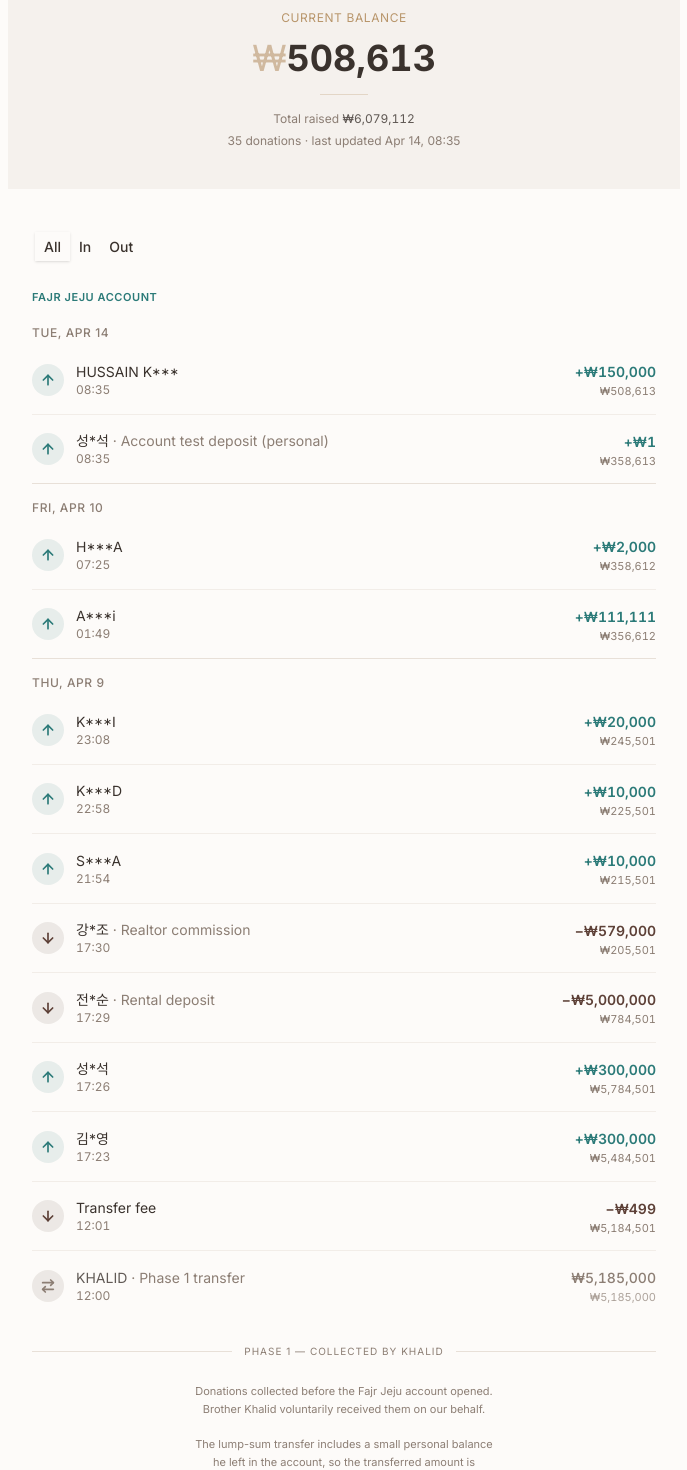
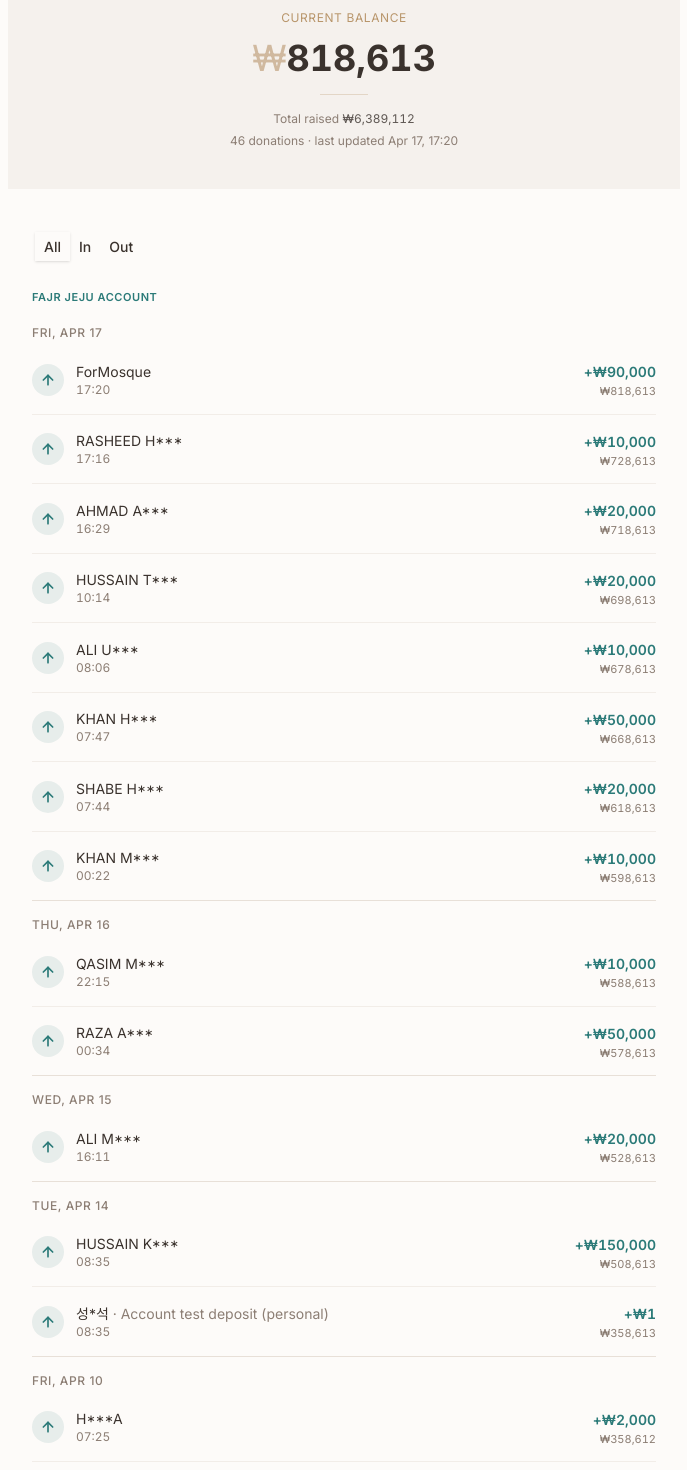
Before and after one commit to jinzerokim/fajrjeju, a Next.js app: page /en/musalla/fund in a window 1280 px wide. Shown: the part 3000-4470 px from the top of the page, without its empty margins (296-983 px from the left). Built offline with nearby package versions, Linux system fonts and the light colour scheme; a web font is replaced by a local one.

Commit message:
feat(donation): add 11 deposits through 2026-04-17, balance 818,613 KRW

```diff
--- a/src/components/donation-ledger.tsx
+++ b/src/components/donation-ledger.tsx
@@ -35,9 +35,20 @@ export interface Transaction {
   footnoteKey?: "yousafLate";
 }
 
-const fajrLastUpdated = "2026-04-14T08:35:24";
+const fajrLastUpdated = "2026-04-17T17:20:28";
 
 const fajrTransactions: Transaction[] = [
+  { date: "2026-04-17", time: "17:20:28", description: "ForMosque", amount: 90000, balance: 818613, type: "입금" },
+  { date: "2026-04-17", time: "17:16:08", description: "RASHEED H***", amount: 10000, balance: 728613, type: "입금" },
+  { date: "2026-04-17", time: "16:29:18", description: "AHMAD A***", amount: 20000, balance: 718613, type: "입금" },
+  { date: "2026-04-17", time: "10:14:22", description: "HUSSAIN T***", amount: 20000, balance: 698613, type: "입금" },
+  { date: "2026-04-17", time: "08:06:08", description: "ALI U***", amount: 10000, balance: 678613, type: "입금" },
+  { date: "2026-04-17", time: "07:47:36", description: "KHAN H***", amount: 50000, balance: 668613, type: "입금" },
+  { date: "2026-04-17", time: "07:44:01", description: "SHABE H***", amount: 20000, balance: 618613, type: "입금" },
+  { date: "2026-04-17", time: "00:22:23", description: "KHAN M***", amount: 10000, balance: 598613, type: "입금" },
+  { date: "2026-04-16", time: "22:15:05", description: "QASIM M***", amount: 10000, balance: 588613, type: "입금" },
+  { date: "2026-04-16", time: "00:34:40", description: "RAZA A***", amount: 50000, balance: 578613, type: "입금" },
+  { date: "2026-04-15", time: "16:11:24", description: "ALI M***", amount: 20000, balance: 528613, type: "입금" },
   { date: "2026-04-14", time: "08:35:24", description: "HUSSAIN K***", amount: 150000, balance: 508613, type: "입금" },
   { date: "2026-04-14", time: "08:35:00", description: "성*석", amount: 1, balance: 358613, type: "입금", noteKey: "accountTest" },
   { date: "2026-04-10", time: "07:25:44", description: "H***A", amount: 2000, balance: 358612, type: "입금" },
```
